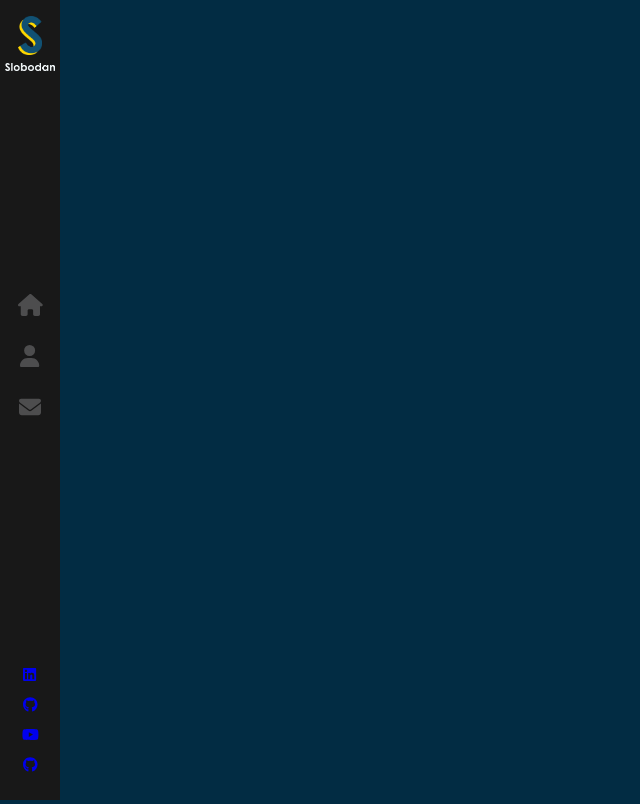
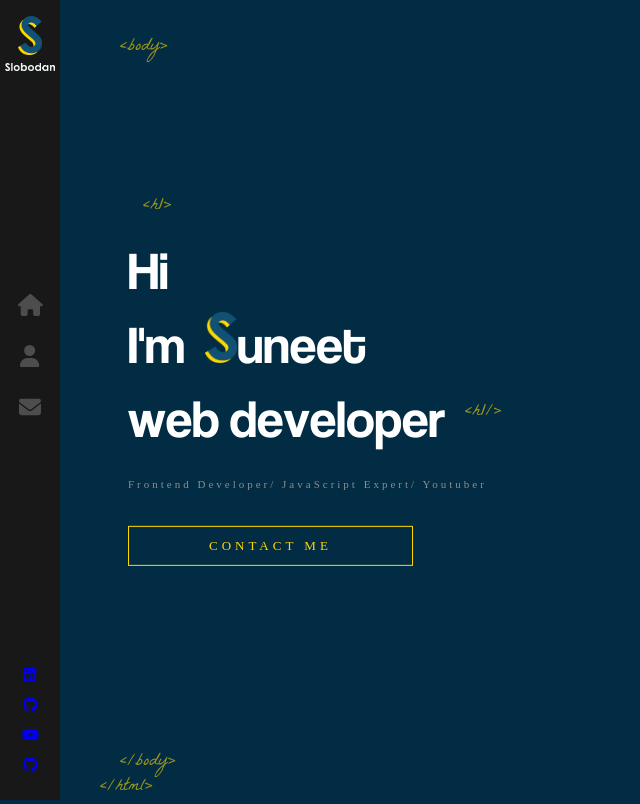
Before and after one commit to Sidhu102002/react-portfolio, a React (Create React App) app: page / in a window 1280 px wide. Shown: the whole page, without its empty margins (0-640 px from the left). Built offline with nearby package versions, Linux system fonts and the light colour scheme.

Commit message:
Thired Commit

```diff
--- a/src/App.js
+++ b/src/App.js
@@ -1,11 +1,14 @@
 import Layout from './components/Layout'
+import Home from './components/Home'
 import './App.scss';
 import { Routes, Route } from 'react-router-dom';
 function App() {
   return (
     <>
     <Routes>
-      <Route path="/" element={<Layout/>}/>
+      <Route path="/" element={<Layout/>}>
+      <Route index element={<Home/>}/>
+      </Route>
     </Routes>
     </>
   );
--- /dev/null
+++ b/src/components/AnimatedLetters/index.js
@@ -0,0 +1,17 @@
+import './index.scss'
+
+
+const AnimatedLetters=({ letterClass, strArray,idx})=>{
+    return(
+        <span>
+            {
+                strArray.map((char,i)=>(
+                    <span key={char+i} className={`${letterClass} _${i+idx}`}>
+                        {char}
+                    </span>
+                ))
+            }
+        </span>
+    )
+};
+export default AnimatedLetters
--- /dev/null
+++ b/src/components/AnimatedLetters/index.scss
@@ -0,0 +1,23 @@
+.text-animate{
+    display: inline-block;
+    opacity: 0;
+    animation: bounceIn 1s 1s;
+    animation-fill-mode: forwards;
+    min-width: 10px;
+
+}
+.text-animate-hover{
+    min-width: 10px;
+    display: inline-block;
+    animation-fill-mode: both;
+
+    &:hover{
+        animation: rubberBand 1s;
+        color: #ffd700;
+    }
+}
+@for $i from 1 through 35{
+    .text-animate._#{$i}{
+        animation-delay: #{$i/10}s;
+    }
+}
--- /dev/null
+++ b/src/components/Home/index.js
@@ -0,0 +1,42 @@
+
+import LogoTitle from '../../assets/images/logo-s.png'
+import {Link} from 'react-router-dom'
+import './index.scss'
+import { useState, useEffect} from 'react'
+import AnimatedLetters from '../AnimatedLetters'
+
+const Home=()=>{
+    const[letterClass,setLetterClass]=useState('text-animate')
+    const nameArray =['u','n','e','e','t']
+    const jobArray =['w','e','b', ' ','d','e','v','e','l','o','p','e','r']
+    useEffect(()=>{
+         setTimeout(()=>{
+            setLetterClass('text-animate-hover')
+        },4000)
+    },[])
+
+    return(
+        <div className="container home-page">
+            <div className="text-zone">
+                <h1>
+                <span className={letterClass}>H</span>
+                <span className={`${letterClass} _12`}>i</span>
+                <br/>
+                <span className={`${letterClass} _13`}>I</span>
+                <span className={`${letterClass} _14`}>'m</span>
+                <img src={LogoTitle} alt="developer"/>
+                <AnimatedLetters letterClass={letterClass}
+                strArray={nameArray}
+                idx={15}/>
+                <br/>
+                <AnimatedLetters letterClass={letterClass}
+                strArray={jobArray}
+                idx={21}/>
+                </h1>
+                <h2>Frontend Developer/ JavaScript Expert/ Youtuber</h2>
+                <Link to ="/contact" className='flat-button'>CONTACT ME</Link>
+            </div>
+        </div>
+    )
+}
+export default Home
--- /dev/null
+++ b/src/components/Home/index.scss
@@ -0,0 +1,75 @@
+.home-page{
+    .text-zone{
+        position: absolute;
+        left: 10%;
+        top: 50%;
+        transform: translateY(-50%);
+        width: 40%;
+        max-height: 90%;
+    }
+    h1{
+        color: #fff;
+        font-size: 53px;
+        margin: 0;
+        font-family: 'Coolvetica';
+        font-weight: 400;
+        &::before{
+            content: '<h1>';
+            font-family: 'La Belle Aurore';
+            color: #ffd700;
+            font-size: 18px;
+            position: absolute;
+            margin-top: -40px;
+            left: 15px;
+            opacity: 0.6;
+        }
+        &::after{
+            content: '<h1/>';
+            font-family: 'La Belle Aurore';
+            color: #ffd700;
+            font-size: 18px;
+            position: absolute;
+            margin-top: 18px;
+            margin-left: 20px;
+            animation: fadeIn 1s 1.7s backwards;
+            opacity: 0.6;
+        }
+
+        img{
+            width: 32px;
+            margin-left: 20px;
+            opacity: 0;
+            height: auto;
+            animation: rotateIn 1s linear both;
+            animation-delay: 1.4s;
+        }
+    }
+    h2{
+        color: #8d8d8d;
+        margin-top: 20px;
+        font-weight: 400;
+        font-size: 11px;
+        font-family: 'sans-serif';
+        letter-spacing: 3px;
+        animation: fadeIn 1s 1.8s backwards;
+    }
+    .flat-button{
+        color: #ffd700;
+        font-size: 13px;
+        font-weight: 400;
+        letter-spacing: 4px;
+        font-family: 'sans serif';
+        text-decoration: none;
+        padding: 10px 80px;
+        border: 1px solid #ffd700;
+        margin-top: 25px;
+        float: left;
+        animation: fadeIn 1s 1.8s backwards;
+        white-space: nowrap;
+
+        &:hover{
+            background: #ffd700;
+            color: #333;
+        }
+    }
+}
--- a/src/components/Layout/index.js
+++ b/src/components/Layout/index.js
@@ -1,7 +1,21 @@
+import {Outlet} from 'react-router-dom'
 import Sidebar from '../Sidebar';
 import './index.scss';
 
 const Layout =()=>{
-    return <><Sidebar/></>
+    return (
+        <div className="App">
+            <Sidebar/>
+            <div className='page'>
+                <span className='tags top-tags'>&lt;body&gt;</span>
+                <Outlet/>
+                <span className='tags bottom-tags'>
+                &lt;/body&gt;
+                 <br/>
+                 <span className='bottom-tag-html'>&lt;/html&gt;</span>
+                </span>
+            </div>
+        </div>
+    )
 }
 export default Layout
--- a/src/components/Layout/index.scss
+++ b/src/components/Layout/index.scss
@@ -0,0 +1,36 @@
+.page{
+    width: 100%;
+    height: 100%;
+    position: absolute;
+}
+.top-tags{
+    bottom: auto;
+    top: 35px;
+}
+.tags{
+    color: #ffd700;
+    opacity: 0.6;
+    position: absolute;
+    bottom: 0;
+    left: 120px;
+    font-size: 18px;
+    font-family: 'La Belle Aurore';
+}
+.bottom-tag-html{
+    margin-left: -20px;
+}
+
+.container{
+    width: 100%;
+    will-change: contents;
+    height: 90%;
+    min-height: 566px;
+    position: absolute;
+    opacity: 0;
+    top: 5%;
+    margin: 0 auto;
+    z-index: 1;
+    transform-style: preserve-3d;
+    animation: fadeIn 1s forwards;
+    animation-delay: 1s;
+}
--- a/src/components/Sidebar/index.js
+++ b/src/components/Sidebar/index.js
@@ -12,13 +12,13 @@ const Sidebar =()=> (
             <img className='sub-logo' src={LogoSubtitle} alt="Puneet"/>
         </Link>
         <nav>
-            <NavLink exact="true" activeclassname="active" to="/">
+            <NavLink exact="true" activeclassname='active' to="/">
                 <FontAwesomeIcon icon={faHome} color='#4d4d4e'/>
             </NavLink>
-            <NavLink exact="true" activeclassname="active" className="about-link" to="/about">
+            <NavLink exact="true" activeclassname='active' className='about-link' to="/about">
                 <FontAwesomeIcon icon={faUser} color='#4d4d4e'/>
             </NavLink>
-            <NavLink exact="true" activeclassname="active" className="contact-link" to="/contact">
+            <NavLink exact="true" activeclassname='active' className='contact-link' to="/contact">
                 <FontAwesomeIcon icon={faEnvelope} color='#4d4d4e'/>
             </NavLink>
         </nav>
--- a/src/components/Sidebar/index.scss
+++ b/src/components/Sidebar/index.scss
@@ -70,12 +70,12 @@ nav{
             }
         }
         a.about-link{
-            &:after{
+            &::after{
                 content: 'ABOUT';
             }
         }
         a.contact-link{
-            &:after{
+            &::after{
                 content: 'CONTACT';
             }
         }
```
